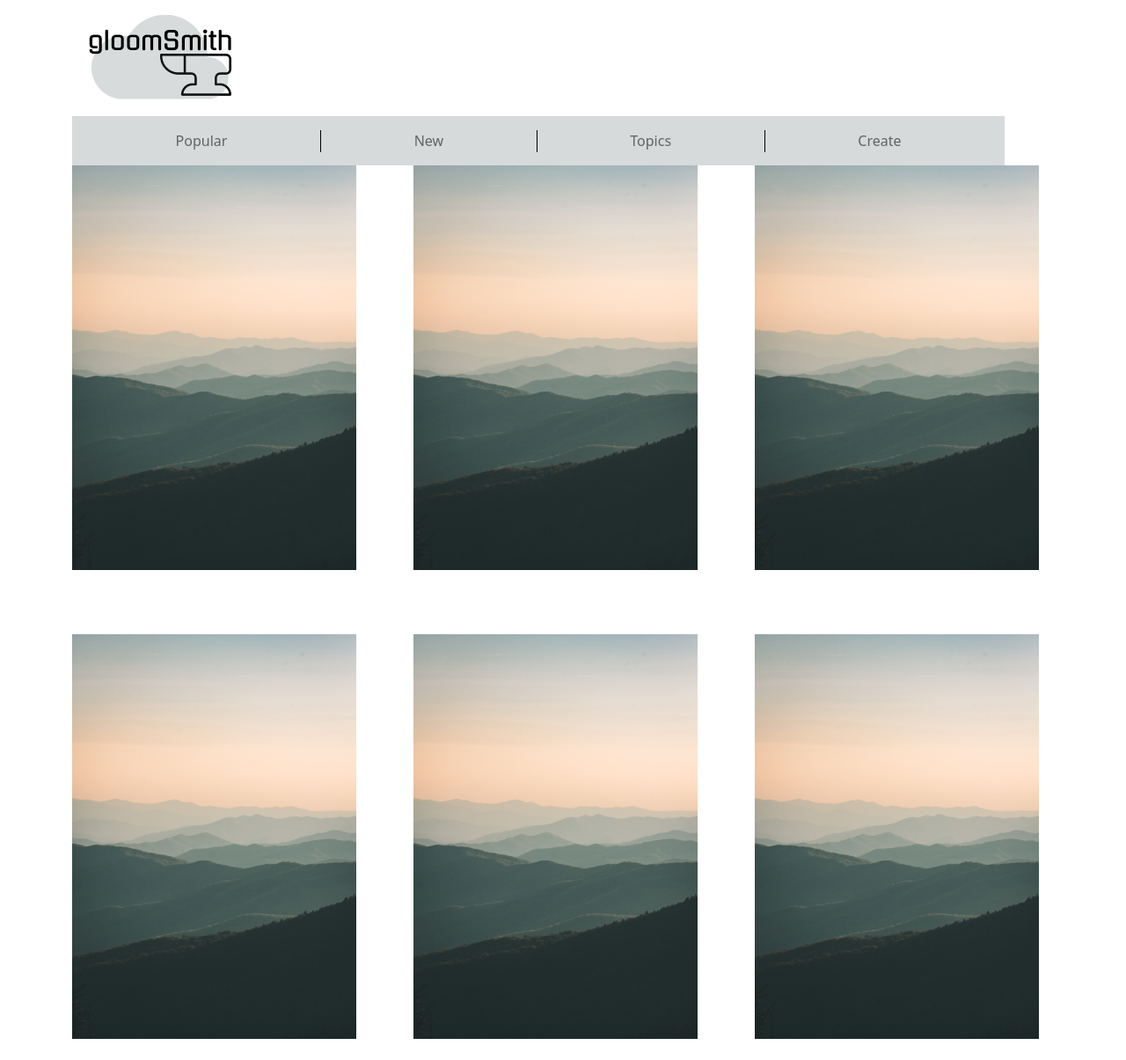
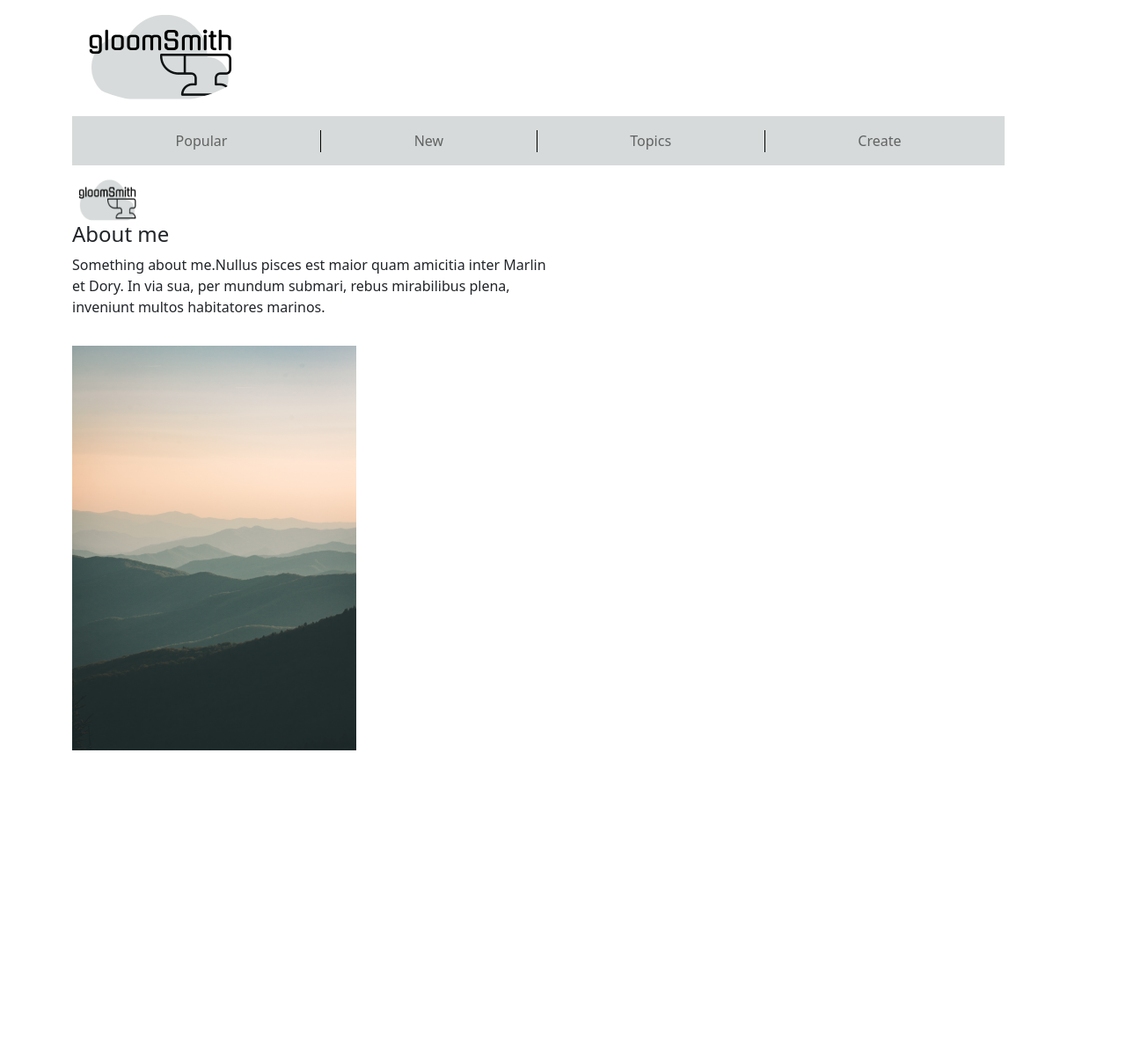
Before and after one commit to Capstone-42-quote-gen/ai-quote-generator, a React (Vite) app in the folder frontend/: page /profile in a window 1280 px wide. Shown: the whole page at 88% size. After the commit the page ends 877 px from the top, so only its background shows below. Built offline with nearby package versions, Linux system fonts and the light colour scheme.

Commit message:
completed basic layout of profile page

```diff
--- a/frontend/src/ui/App.css
+++ b/frontend/src/ui/App.css
@@ -1,3 +1,6 @@
+
+/*NAVIGATION*/
+
 .custom-navbar {
     background-color: #d7dada;
     width: 95%;
@@ -11,6 +14,8 @@
     align-self: center;
 }
 
+/*IMAGES*/
+
 .ManyImages {
     width: 95%;
     height: 95%
@@ -23,3 +28,10 @@
     width: auto;
     background-color: crimson;
 }
+
+.ProfileImage {
+    width: 5em;
+    height: 3em;
+}
+
+/*RENAME ME*/
--- a/frontend/src/ui/Profile.tsx
+++ b/frontend/src/ui/Profile.tsx
@@ -1,40 +1,42 @@
 import {Navigation} from "./shared_components/NavBar.tsx";
-import {Col, Container, Row} from "react-bootstrap";
+import {Col, Container, Row, Image} from "react-bootstrap";
 import {ImageOnly} from "./shared_components/imageOnly.tsx";
+import logo from "../assets/logo-1.png";
 
 export function Profile() {
     return (
         <>
 
             <Navigation/>
-            <Container className={''} >
-            <Row md={12}>
-                <Col md={3} className={''} ></Col>
+            <Container className={'my-3'}>
+                <Row md={12} className={'g-5'}>
+                    <Col>
+                        <Image src={logo} className={'ProfileImage image-fluid'}/>
+                    </Col>
                 </Row>
                 <Row md={12}>
-                <Col md={3} className={''} ></Col>
+                    <Col md={6}>
+                        <h4>About me</h4>
+                        <p>Something about me.Nullus pisces est maior quam amicitia inter Marlin et Dory. In via sua, per mundum submari, rebus mirabilibus plena, inveniunt multos habitatores marinos.
+                        </p>
+                    </Col>
                 </Row>
                 <Row md={12}>
-                <Col md={3} className={''} ></Col>
+                    <Col md={3}></Col>
+                </Row>
+            </Container>
+
+            <Container>
+                <Row>
+
                 </Row>
             </Container>
 
             <Container>
                 <Row className={'g-5'}>
-                <Col md={4} >
-                    <ImageOnly/>
-                </Col>                <Col md={4} >
-                    <ImageOnly/>
-                </Col>                <Col md={4} >
-                    <ImageOnly/>
-                </Col>                <Col md={4} >
-                    <ImageOnly/>
-                </Col>                <Col md={4} >
-                    <ImageOnly/>
-                </Col>                <Col md={4} >
+                    <Col md={4}>
                         <ImageOnly/>
                     </Col>
-
                 </Row>
             </Container>
         </>
--- a/frontend/src/ui/shared_components/ImageContent.tsx
+++ b/frontend/src/ui/shared_components/ImageContent.tsx
@@ -3,7 +3,7 @@ import redCheck from "../../assets/Red Check.png"
 export function ImageContent() {
     return (
         <>
-            <img className={'ManyImages image-fluid'} src={mountains} alt=""/>
+            <img className={'ManyImages img-fluid border rounded'} src={mountains} alt=""/>
             <button><img className={'redCheckButton image-fluid'} src={redCheck} alt=""/></button>
         </>
     )}
--- a/frontend/src/ui/shared_components/NavBar.tsx
+++ b/frontend/src/ui/shared_components/NavBar.tsx
@@ -6,7 +6,7 @@ import logo from "../../assets/logo-1.png";
 export function Navigation() {
     return (
         <Container>
-            <a href="/"><Image src={logo} className={'py-3'}/></a>
+            <a href="/"><Image src={logo} className={'py-3'} roundedCircle/></a>
             <Navbar className="custom-navbar">
                 <Container>
                     <Nav className="w-100 justify-content-evenly">
```
Lines whose indentation alone changed are shown as unchanged.
